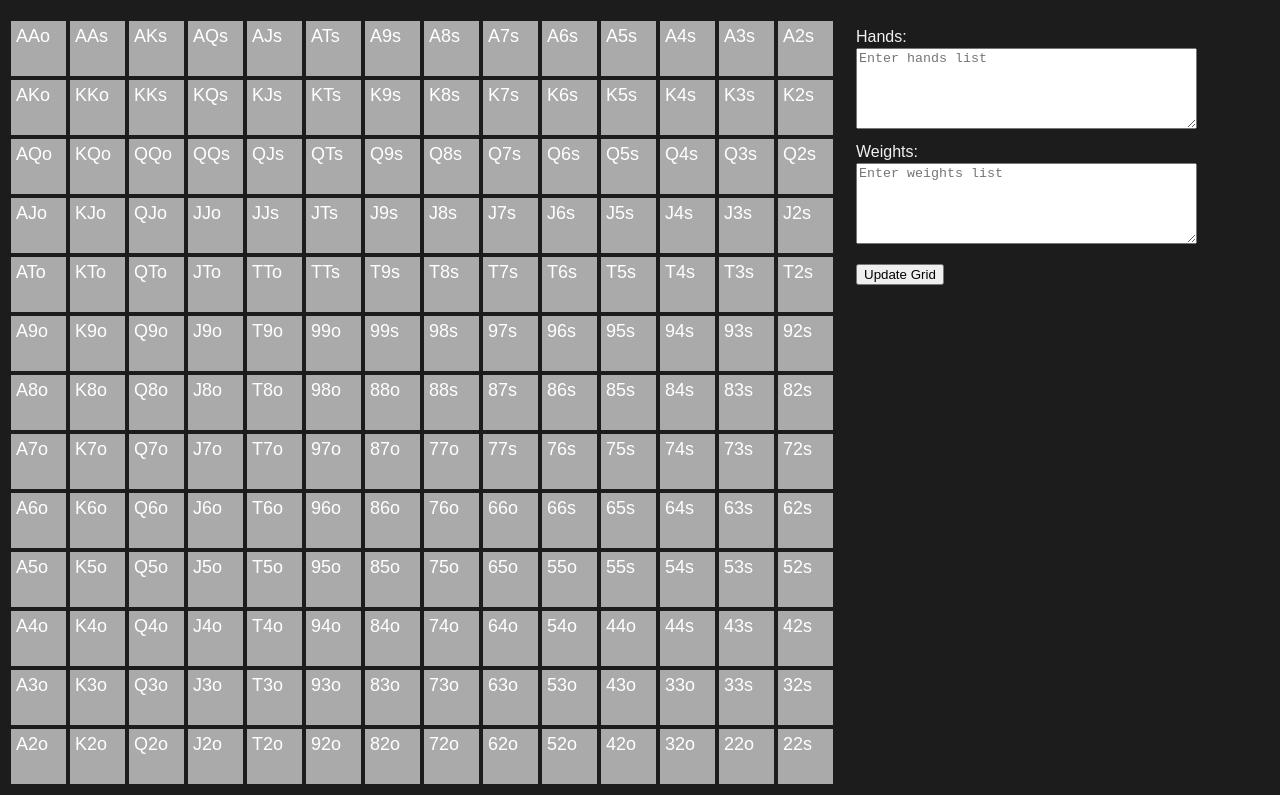
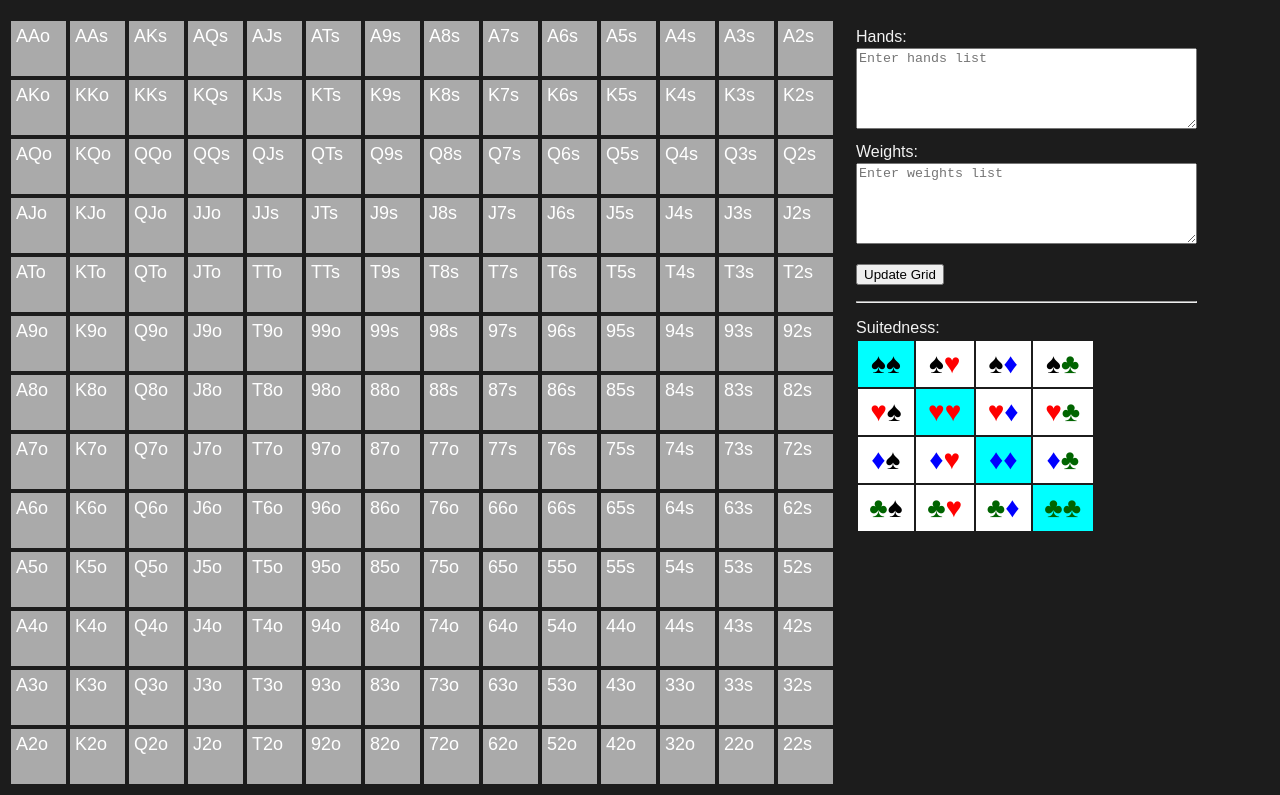
Before and after one commit to PokerOffice/pokeroffice.github.io, a plain HTML site: page range/viewer.html in a window 1280 px wide. Shown: the part 100-895 px from the top of the page. Drawn offline with Linux system fonts and the light colour scheme.

Commit message:
Tool suitedness (draft)

```diff
--- a/range/grid.js
+++ b/range/grid.js
@@ -1,5 +1,12 @@
 const grid = document.getElementById("grid");
 const RANKS = ["A", "K", "Q", "J", "T", "9", "8", "7", "6", "5", "4", "3", "2"];
+
+const SUITS = [
+	{"raw": "s", "symbol": "&spades;", "color": "black"},
+	{"raw": "h", "symbol": "&hearts;", "color": "red"},
+	{"raw": "d", "symbol": "&diams;", "color": "blue"},
+	{"raw": "c", "symbol": "&clubs;", "color": "darkGreen"},
+];
 
 const ACTIONS = [
 	{ "id": "Raise", "color": "red" },
@@ -8,7 +15,49 @@ const ACTIONS = [
 ];
 
 var combos = {};
-var suitedness = new Set(["ss", "hh", "dd", "cc"]);
+var suitedness = new Set();
+
+function toggleSuitedness(suitCombination) {
+	const td = document.getElementById("suitCombination-" + suitCombination);
+
+	if (suitedness.has(suitCombination)) {
+		suitedness.delete(suitCombination);
+		td.style.backgroundColor = "white";
+	} else {
+		suitedness.add(suitCombination);
+		td.style.backgroundColor = "cyan";
+	}
+
+	refreshGrid();
+}
+
+function formatSuit(suit) {
+	return `<span style="color: ${suit.color}">${suit.symbol}</span>`
+}
+
+function initSuitedness() {
+	// Build HTML
+	const suitednessTable = document.getElementById("suitednessTable");
+	for (let suit1 of SUITS) {
+		const row = document.createElement("tr");
+		for (let suit2 of SUITS) {
+			const td = document.createElement("td");
+			const suitCombination = suit1.raw + suit2.raw;
+			td.id = "suitCombination-" + suitCombination;
+			td.innerHTML = `${formatSuit(suit1)}${formatSuit(suit2)}`;
+			td.style.backgroundColor = "white";
+			td.style.cursor = "pointer";
+			td.addEventListener("click", function () {
+				toggleSuitedness(suitCombination);
+			});
+			row.appendChild(td);
+		}
+		suitednessTable.appendChild(row);
+	}
+
+	// Init
+	for (let suit of ["ss", "hh", "dd", "cc"]) toggleSuitedness(suit);
+}
 
 function generateCell(name) {
 	let cell = document.createElement("td");
@@ -121,3 +170,4 @@ function refreshGrid() {
 }
 
 refreshGrid();
+initSuitedness();
--- a/range/viewer.html
+++ b/range/viewer.html
@@ -1,5 +1,6 @@
 <!DOCTYPE html>
 <html>
+
 <head>
 	<meta charset="UTF-8">
 	<title>PokerOffice / Range viewer</title>
@@ -21,8 +22,24 @@
 			color: #fff;
 			padding: 5px;
 		}
+
+		#suitednessTable {
+			width: 70%;
+		}
+
+		#suitednessTable td {
+			text-align: center;
+			font-size: 28px;
+			cursor: pointer;
+			padding: 7px;
+		}
+
+		#suitednessTable td.active {
+			background-color: cyan;
+		}
 	</style>
 </head>
+
 <body>
 	<h1>Strategy editor</h1>
 	<a href="/index.html">Back to menu</a>
@@ -38,8 +55,11 @@
 			<textarea id="weightsInput" rows="5" cols="40" placeholder="Enter weights list"></textarea>
 			<p><button onclick="updateGrid()">Update Grid</button></p>
 
-			<table id="suitednessTable" style="margin-top: 20px;"></table>
+			<hr>
 
+			<p style="margin-bottom: 2px;">Suitedness:</p>
+			<table id="suitednessTable">
+			</table>
 		</div>
 	</div>
 </body>
@@ -87,4 +107,5 @@
 		localStorage.setItem("weightsInput", this.value);
 	});
 </script>
+
 </html>
```
